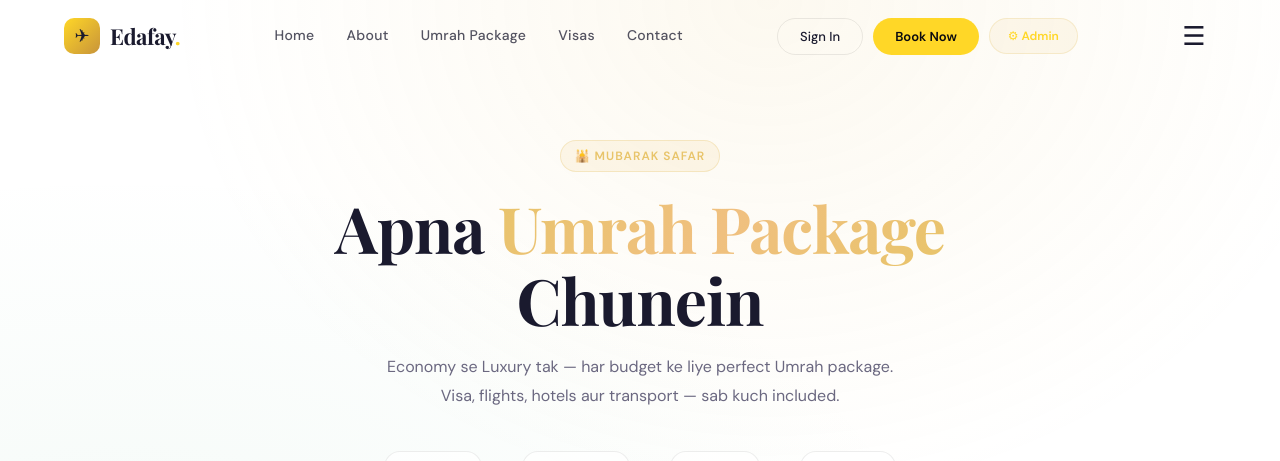
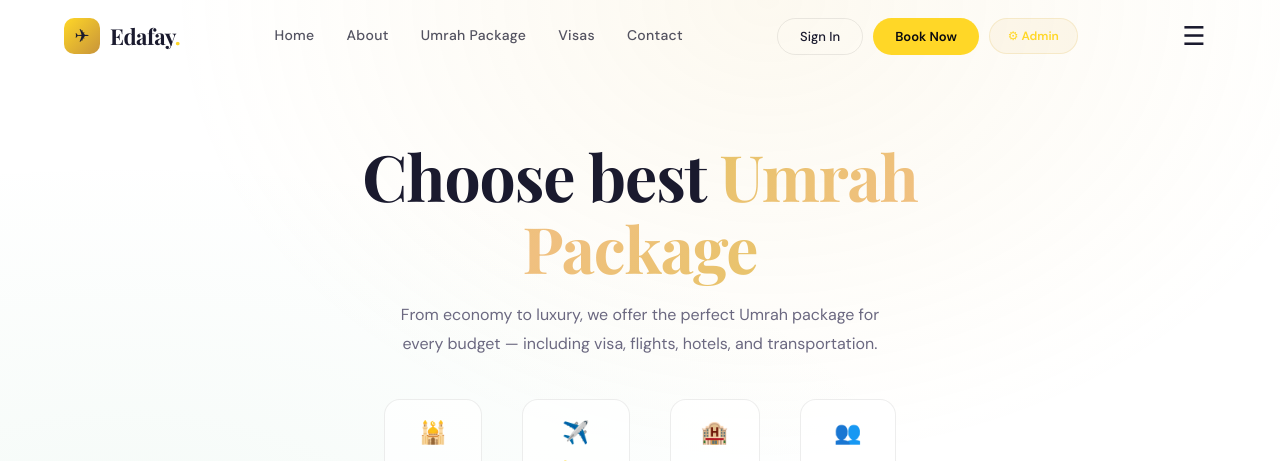
Before and after one commit to Bilalxmughal/EdafayTravels, a React (Vite) app: page / in a window 1280 px wide. Both pictures are taken after a click on the button "Explore Packages". Shown: the top 461 px of the page. Built offline with nearby package versions, Linux system fonts and the light colour scheme; a web font is replaced by a local one.

Commit message:
Some things update

```diff
--- a/src/Contact.jsx
+++ b/src/Contact.jsx
@@ -112,7 +112,7 @@ export default function Contact() {
         background: `radial-gradient(ellipse at 60% 0%, rgba(232,196,106,0.08) 0%, transparent 55%), radial-gradient(ellipse at 10% 80%, rgba(76,175,125,0.05) 0%, transparent 50%), ${theme.bg}`,
         textAlign: "center",
       }}>
-        <div className="c-badge c-fu" style={{ marginBottom: 20 }}>Get In Touch</div>
+
         <h1 className="c-fu1" style={{ fontFamily: "'Playfair Display',serif", fontSize: "clamp(38px,5vw,72px)", fontWeight: 700, lineHeight: 1.1, letterSpacing: "-1px", marginBottom: 20, color: theme.text }}>
           We'd Love To <span className="c-gradient-text">Hear</span><br /><em>From You</em>
         </h1>
@@ -204,7 +204,6 @@ export default function Contact() {
       {/* ── FAQ ── */}
       <section style={{ padding: "80px 5%", background: `radial-gradient(ellipse at 50% 50%, rgba(232,196,106,0.04) 0%, transparent 60%), ${theme.bg}` }}>
         <div style={{ textAlign: "center", marginBottom: 52 }}>
-          <div className="c-badge" style={{ marginBottom: 16 }}>FAQ</div>
           <h2 style={{ fontFamily: "'Playfair Display',serif", fontSize: "clamp(28px,3.5vw,46px)", fontWeight: 700, marginBottom: 14, color: theme.text }}>
             Frequently Asked <span className="c-gradient-text">Questions</span>
           </h2>
--- a/src/UmrahPackages.jsx
+++ b/src/UmrahPackages.jsx
@@ -534,12 +534,11 @@ export default function UmrahPackages() {
         <section className="um-hero">
           <div className="um-hero-bg" />
           <div className="um-hero-inner">
-            <div className="um-badge um-fu">🕌 Mubarak Safar</div>
             <h1 className="um-fu1" style={{ color: theme.text }}>
-              Apna <span className="um-gold">Umrah Package</span><br />Chunein
+              Choose best <span className="um-gold">Umrah Package</span><br />
             </h1>
             <p className="um-fu2" style={{ color: theme.textMuted }}>
-              Economy se Luxury tak — har budget ke liye perfect Umrah package. Visa, flights, hotels aur transport — sab kuch included.
+              From economy to luxury, we offer the perfect Umrah package for every budget — including visa, flights, hotels, and transportation.
             </p>
             <div className="um-hero-stats um-fu3">
               {[["🕌", "6+", "Packages"], ["✈️", "Direct", "Flights"], ["🏨", "5★", "Hotels"], ["👥", "10K+", "Pilgrims"]].map(([icon, val, lbl]) => (
```
